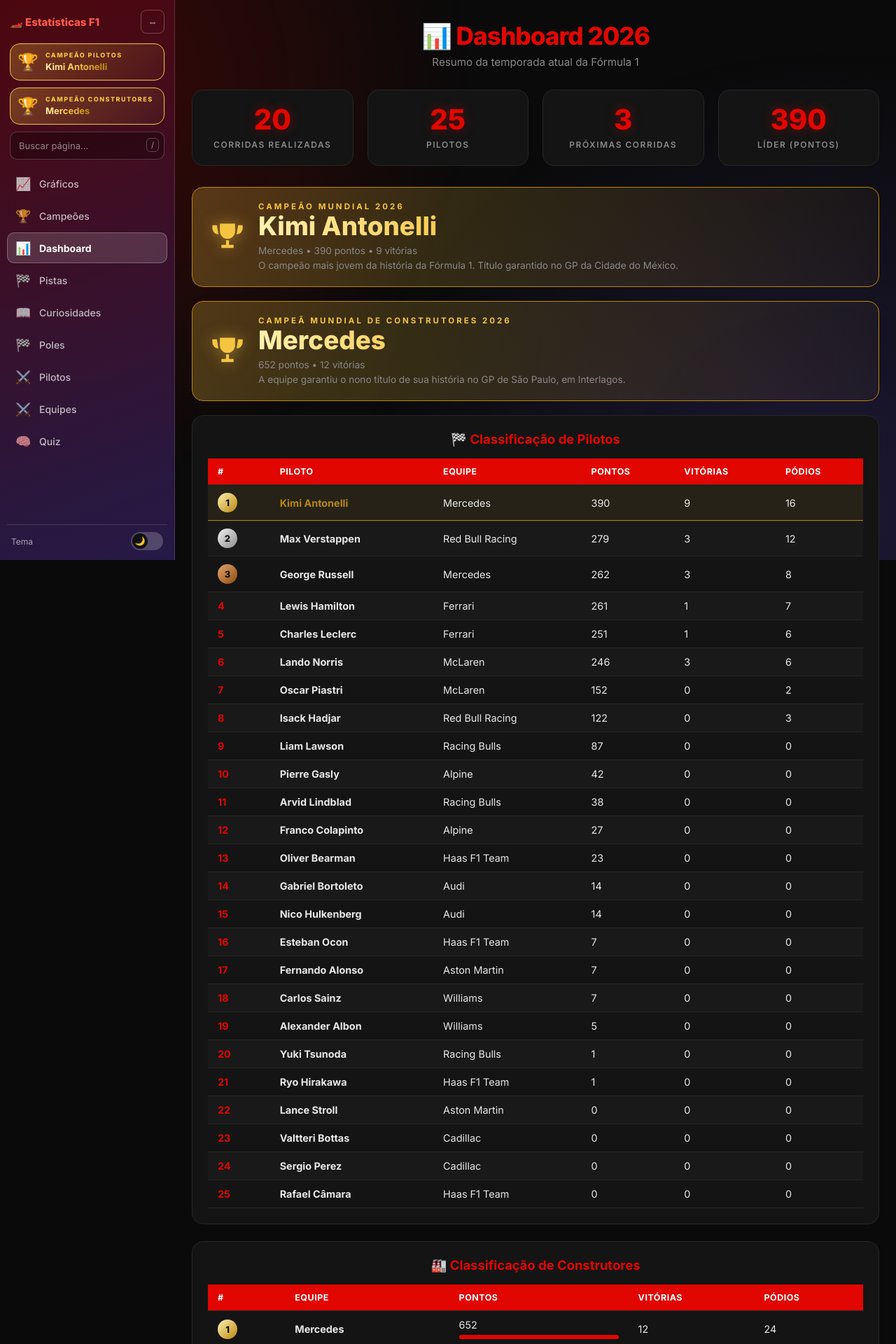
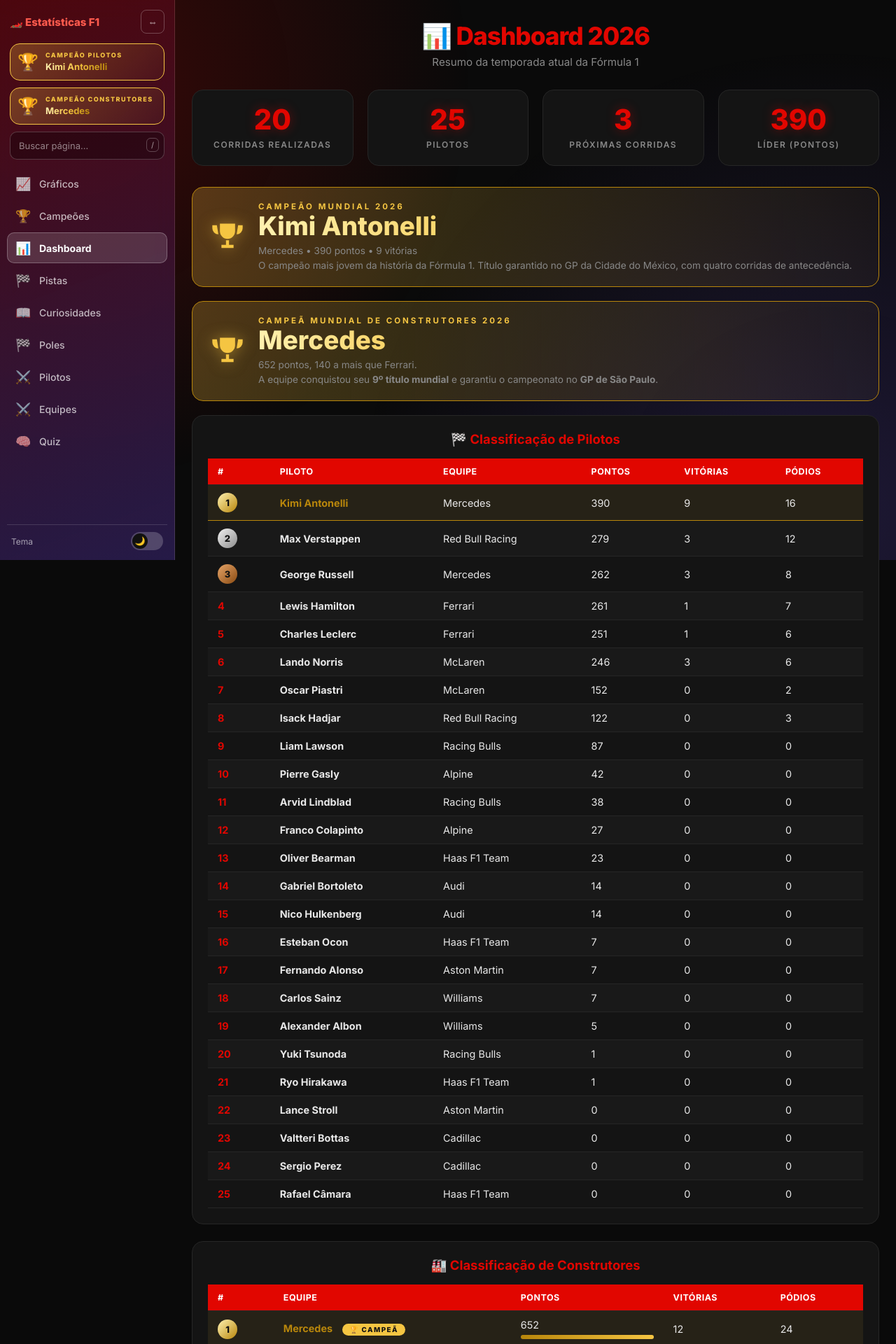
Before and after one commit to leonardopauloalmeida-web/f1-stats-site, a Flask app: page /dashboard in a window 1280 px wide. Shown: the top 1920 px of the page at 70% size. Run offline with Flask 3, Linux system fonts and the light colour scheme.

Commit message:
Atualiza texto do titulo da Mercedes

```diff
--- a/app.py
+++ b/app.py
@@ -109,6 +109,33 @@ df_poles = ler_csv('poles_f1_historico.csv')
 poles_lista = df_poles.sort_values('poles', ascending=False).to_dict('records')
 
 # ============================================
+# FUNÇÃO DE ANÁLISE DO TÍTULO
+# ============================================
+def analisar_titulo(df, coluna, max_corrida, max_sprint, corridas, sprints):
+    if df is None or len(df) < 2 or corridas is None: return None
+    df = df.sort_values(['pontos', 'vitorias'], ascending=False).reset_index(drop=True)
+    max_restante = corridas * max_corrida + sprints * max_sprint
+    lider = df.iloc[0]
+    pontos_lider = int(lider['pontos'])
+
+    campeao = True
+
+    return {
+        'lider': {'nome': lider[coluna], 'pontos': pontos_lider},
+        'segundo': {'nome': df.iloc[1][coluna], 'pontos': int(df.iloc[1]['pontos'])},
+        'vantagem': pontos_lider - int(df.iloc[1]['pontos']),
+        'max_restante': max_restante,
+        'corridas': corridas,
+        'sprints': sprints,
+        'max_corrida': max_corrida,
+        'max_sprint': max_sprint,
+        'campeao': campeao,
+        'faltam': 0,
+        'percentual': 100,
+        'vivos': []
+    }
+
+# ============================================
 # ROTAS
 # ============================================
 
@@ -157,10 +184,7 @@ def dashboard():
     df_classificacao = ler_csv('temporada_2026.csv')
     df_corridas = ler_csv('corridas_2026.csv')
 
-    # Converte a coluna data para o formato de data do Pandas
     df_corridas['data'] = pd.to_datetime(df_corridas['data'])
-
-    # CORREÇÃO INFALÍVEL: Trata os valores vazios de vencedor
     df_corridas['vencedor'] = df_corridas['vencedor'].fillna('').astype(str).str.strip()
     df_corridas['equipe'] = df_corridas['equipe'].fillna('').astype(str).str.strip()
 
@@ -171,7 +195,6 @@ def dashboard():
     df_construtores, construtores_calculados = carregar_construtores(df_classificacao)
     construtores = df_construtores.to_dict('records')
 
-    # CORREÇÃO AQUI: Se a coluna vencedor não está vazia, a corrida já aconteceu.
     corridas_realizadas = df_corridas[df_corridas['vencedor'] != '']
     corridas_futuras = df_corridas[df_corridas['vencedor'] == '']
 
@@ -182,22 +205,20 @@ def dashboard():
     ultimas_corridas = corridas_realizadas.sort_values('data', ascending=False).head(5).to_dict('records')
     proximas_corridas = corridas_futuras.sort_values('data', ascending=True).head(5).to_dict('records')
 
-    # DADOS CAMPEÃO PILOTO
     linha_campeao = df_classificacao[df_classificacao['piloto'] == CAMPEAO_2026]
     dados_campeao = linha_campeao.iloc[0].to_dict() if not linha_campeao.empty else None
 
-    # DADOS CAMPEÃO CONSTRUTOR (MERCEDES)
-    linha_campeao_construtor = df_construtores[df_construtores['equipe'] == CAMPEAO_CONSTRUTORES]
-    dados_campeao_construtor = linha_campeao_construtor.iloc[0].to_dict() if not linha_campeao_construtor.empty else None
+    corridas_restantes = len(corridas_futuras)
+    analise_construtores = analisar_titulo(df_construtores, 'equipe', 43, 15, corridas_restantes, 0)
 
     return render_template('dashboard.html',
                          classificacao=classificacao,
                          construtores=construtores,
                          construtores_calculados=construtores_calculados,
+                         analise_construtores=analise_construtores,
                          campeao=CAMPEAO_2026,
                          dados_campeao=dados_campeao,
                          campeao_construtor=CAMPEAO_CONSTRUTORES,
-                         dados_campeao_construtor=dados_campeao_construtor,
                          ultimas_corridas=ultimas_corridas,
                          proximas_corridas=proximas_corridas,
                          total_corridas=total_corridas_realizadas,
--- a/templates/dashboard.html
+++ b/templates/dashboard.html
@@ -191,6 +191,20 @@
             line-height: 1.5;
         }
 
+        /* ===== CORRIDA PELO TÍTULO (matemática) ===== */
+        .titulo-box { background: var(--bg-card); border: 1px solid var(--border); border-top: 3px solid var(--red); border-radius: 16px; padding: 22px; margin-bottom: 24px; }
+        .titulo-box h3 { color: var(--red); font-size: 1.15em; margin-bottom: 14px; text-align: center; font-weight: 700; }
+        .titulo-box .texto { color: var(--text-muted); font-size: 0.9em; line-height: 1.7; text-align: center; }
+        .titulo-box .texto b { color: var(--text); }
+        .tbarra { height: 14px; border-radius: 7px; background: var(--border); margin: 16px 0 6px; overflow: hidden; }
+        .tbarra i { display: block; height: 100%; border-radius: 7px; background: linear-gradient(90deg, #7a0300, var(--red)); }
+        .tleg { display: flex; justify-content: space-between; color: var(--text-muted); font-size: 0.75em; }
+        .chips { display: flex; flex-wrap: wrap; gap: 8px; justify-content: center; margin-top: 14px; }
+        .chip { background: rgba(255,255,255,0.05); border: 1px solid var(--border); border-radius: 999px; padding: 5px 12px; font-size: 0.8em; }
+        .chip small { color: var(--text-muted); }
+        .titulo-box details { margin-top: 14px; color: var(--text-muted); font-size: 0.8em; line-height: 1.7; }
+        .titulo-box summary { cursor: pointer; color: var(--text); font-weight: 600; text-align: center; }
+
         /* ===== TABELAS ===== */
         .tabela-container {
             background: var(--bg-card);
@@ -225,7 +239,7 @@
         tr:hover { background: rgba(225, 6, 0, 0.06); }
         .posicao { color: var(--red); font-weight: 700; }
 
-        /* ===== MEDALHAS ===== */
+        /* ===== MEDALHAS (1º ouro, 2º prata, 3º bronze) ===== */
         .medalha {
             display: inline-flex;
             align-items: center;
@@ -241,7 +255,7 @@
         .medalha.m2 { background: linear-gradient(135deg, #f2f2f2, #8c8c8c); }
         .medalha.m3 { background: linear-gradient(135deg, #e6a468, #8a4b12); }
 
-        /* ===== LINHA DO CAMPEÃO ===== */
+        /* ===== LINHA DO CAMPEÃO (nome com brilho deslizante) ===== */
         tr.campeao,
         tr.campeao:hover {
             background: rgba(245, 197, 66, 0.08);
@@ -263,7 +277,7 @@
             to   { background-position: -130% 0; }
         }
 
-        /* ===== BARRA DE PONTOS ===== */
+        /* ===== BARRA DE PONTOS (construtores) ===== */
         .celula-pontos { min-width: 130px; }
         .barra {
             height: 6px;
@@ -283,6 +297,21 @@
             font-size: 0.75em;
             line-height: 1.5;
             text-align: center;
+        }
+
+        /* ===== EQUIPE CAMPEÃ (linha dourada na tabela de construtores) ===== */
+        tr.campeao .barra i { background: linear-gradient(90deg, var(--ouro-escuro), var(--ouro)); }
+        .selo-campea {
+            display: inline-block;
+            margin-left: 10px;
+            font-size: 0.68em;
+            font-weight: 800;
+            letter-spacing: 1.5px;
+            color: #111;
+            background: var(--ouro);
+            border-radius: 999px;
+            padding: 3px 10px;
+            vertical-align: middle;
         }
 
         /* ===== GRID 2 COLUNAS ===== */
@@ -334,6 +363,7 @@
             .faixa-campeao svg { width: 40px; height: 40px; }
         }
 
+        /* Quem prefere menos movimento: sem o brilho deslizante */
         @media (prefers-reduced-motion: reduce) {
             tr.campeao .nome-piloto { animation: none; }
         }
@@ -369,7 +399,7 @@
             </div>
         </div>
 
-        <!-- FAIXA DO CAMPEÃO PILOTO -->
+        <!-- Faixa do campeão -->
         {% if dados_campeao %}
         <div class="faixa-campeao">
             <svg viewBox="0 0 24 24" aria-hidden="true"><path d="M7 3h10v5a5 5 0 0 1-10 0zM5 4H2v2a4 4 0 0 0 4 4zm14 0h3v2a4 4 0 0 1-4 4zM11 14h2v3h3v2H8v-2h3z"/></svg>
@@ -379,26 +409,58 @@
                 <span class="faixa-detalhe">
                     {{ dados_campeao.equipe }} • {{ dados_campeao.pontos }} pontos • {{ dados_campeao.vitorias }} vitórias
                     {% if campeao == "Kimi Antonelli" %}
-                    <br>O campeão mais jovem da história da Fórmula 1. Título garantido no GP da Cidade do México.
+                    <br>O campeão mais jovem da história da Fórmula 1. Título garantido no GP da Cidade do México, com quatro corridas de antecedência.
                     {% endif %}
                 </span>
             </div>
         </div>
         {% endif %}
 
-        <!-- FAIXA DO CAMPEÃO CONSTRUTOR (MERCEDES) - NOVO BLOCO -->
-        {% if dados_campeao_construtor %}
+               <!-- Corrida pelo título de construtores (matemática) -->
+        {% if analise_construtores %}
+        {% set an = analise_construtores %}
+        {% if campeao_construtor %}
         <div class="faixa-campeao">
             <svg viewBox="0 0 24 24" aria-hidden="true"><path d="M7 3h10v5a5 5 0 0 1-10 0zM5 4H2v2a4 4 0 0 0 4 4zm14 0h3v2a4 4 0 0 1-4 4zM11 14h2v3h3v2H8v-2h3z"/></svg>
             <div>
                 <span class="faixa-rotulo">CAMPEÃ MUNDIAL DE CONSTRUTORES 2026</span>
-                <span class="faixa-nome">{{ dados_campeao_construtor.equipe }}</span>
+                <span class="faixa-nome">{{ campeao_construtor }}</span>
                 <span class="faixa-detalhe">
-                    {{ dados_campeao_construtor.pontos }} pontos • {{ dados_campeao_construtor.vitorias }} vitórias<br>
-                    A equipe garantiu o nono título de sua história no GP de São Paulo, em Interlagos.
+                    {{ an.lider.pontos }} pontos, {{ an.vantagem }} a mais que {{ an.segundo.nome }}.<br>
+                    A equipe conquistou seu <b>9º título mundial</b> e garantiu o campeonato no <b>GP de São Paulo</b>.
                 </span>
             </div>
         </div>
+        {% else %}
+        <!-- ... o resto do código ... -->
+        <div class="titulo-box">
+            <h3>🏭 Quando {{ an.lider.nome }} garante o título de construtores?</h3>
+            <p class="texto">
+                Faltam <b>{{ an.corridas }}</b> corrida{{ 's' if an.corridas != 1 }}{% if an.sprints %} (com <b>{{ an.sprints }}</b> sprint{{ 's' if an.sprints != 1 }}){% endif %}.
+                Cada equipe ainda pode somar no máximo <b>{{ an.max_restante }}</b> pontos.<br>
+                {{ an.lider.nome }} tem <b>{{ an.vantagem }}</b> pontos de vantagem sobre {{ an.segundo.nome }}
+                e precisa de mais de <b>{{ an.max_restante }}</b> para ser campeã com certeza:
+                <b>faltam {{ an.faltam }} pontos de vantagem</b>.
+            </p>
+            <div class="tbarra"><i style="width: {{ an.percentual }}%"></i></div>
+            <div class="tleg"><span>Vantagem atual: {{ an.vantagem }}</span><span>Necessário: {{ an.max_restante + 1 }}</span></div>
+            <div class="chips">
+                {% for v in an.vivos %}
+                <span class="chip"><b>{{ v.nome }}</b> <small>{{ v.diferenca }} pts atrás</small></span>
+                {% endfor %}
+            </div>
+            <p class="texto" style="margin-top: 8px; font-size: 0.78em;">Equipes que ainda têm chance matemática de título</p>
+            <details>
+                <summary>Como a conta é feita</summary>
+                <p>
+                    Cenário mais difícil para o líder: ele não soma mais nenhum ponto e a rival soma o máximo possível.
+                    Em cada corrida, uma equipe faz no máximo {{ an.max_corrida }} pontos (1º e 2º lugar: 25 + 18)
+                    {% if an.sprints %}e em cada sprint no máximo {{ an.max_sprint }} (8 + 7){% endif %}.
+                    Se a vantagem do líder for maior que esse total, ninguém mais alcança.
+                </p>
+            </details>
+        </div>
+        {% endif %}
         {% endif %}
 
         <!-- Classificação de Pilotos -->
@@ -451,7 +513,7 @@
                 </thead>
                 <tbody>
                     {% for c in construtores %}
-                    <tr>
+                    <tr class="{{ 'campeao' if c.equipe == campeao_construtor else '' }}">
                         <td class="posicao">
                             {% if c.posicao <= 3 %}
                             <span class="medalha m{{ c.posicao }}">{{ c.posicao }}</span>
@@ -459,7 +521,10 @@
                             {{ c.posicao }}
                             {% endif %}
                         </td>
-                        <td><strong>{{ c.equipe }}</strong></td>
+                        <td>
+                            <strong class="nome-piloto">{{ c.equipe }}</strong>
+                            {% if c.equipe == campeao_construtor %}<span class="selo-campea">🏆 CAMPEÃ</span>{% endif %}
+                        </td>
                         <td class="celula-pontos">
                             {{ c.pontos }}
                             <div class="barra"><i style="width: {{ c.percentual }}%"></i></div>
@@ -471,7 +536,7 @@
                 </tbody>
             </table>
             {% if construtores_calculados %}
-            <p class="nota-tabela">Pontos somados a partir dos pilotos de cada equipe.</p>
+            <p class="nota-tabela">Pontos somados a partir dos pilotos de cada equipe. Podem diferir da tabela oficial se algum piloto trocou de equipe na temporada.</p>
             {% endif %}
         </div>
 
```
